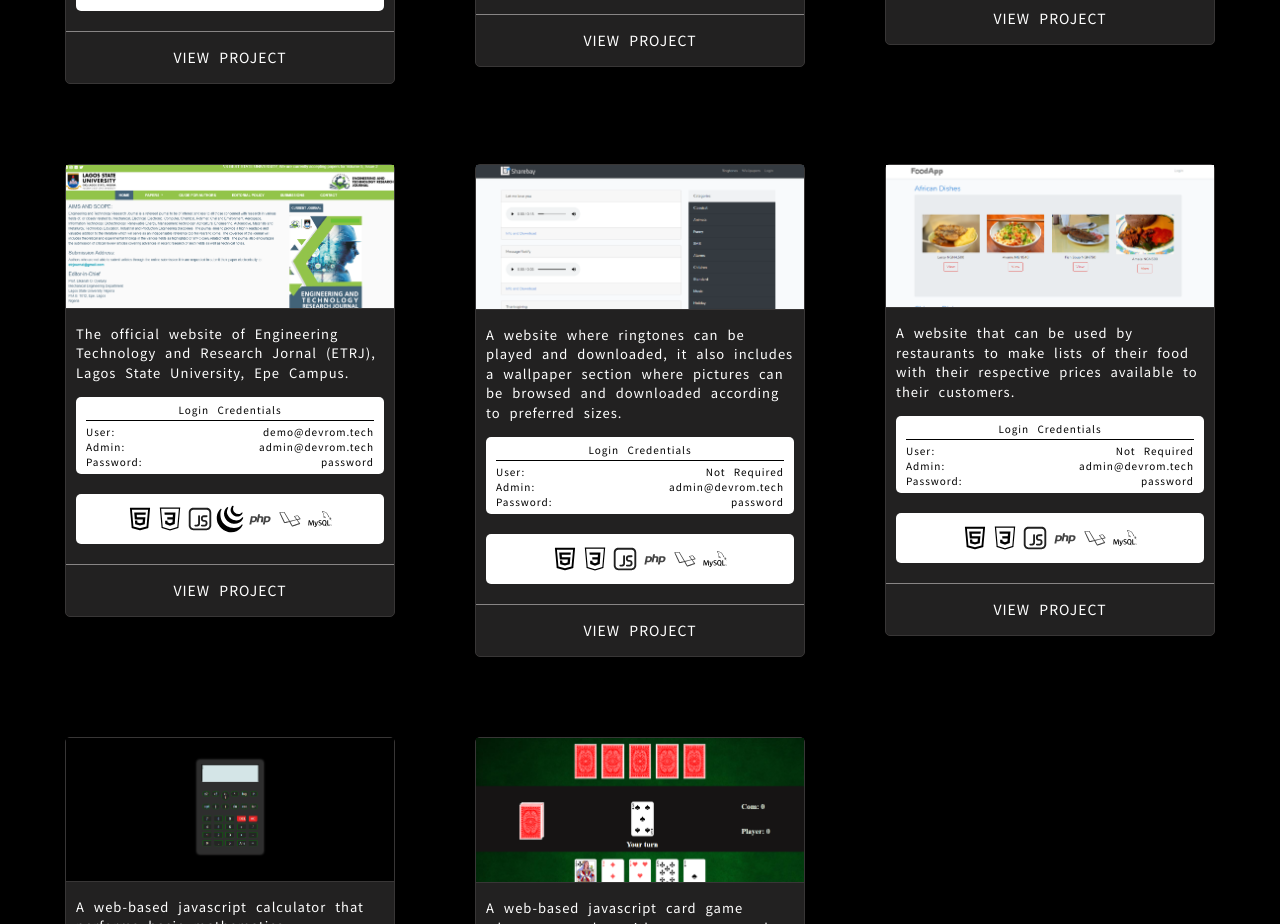
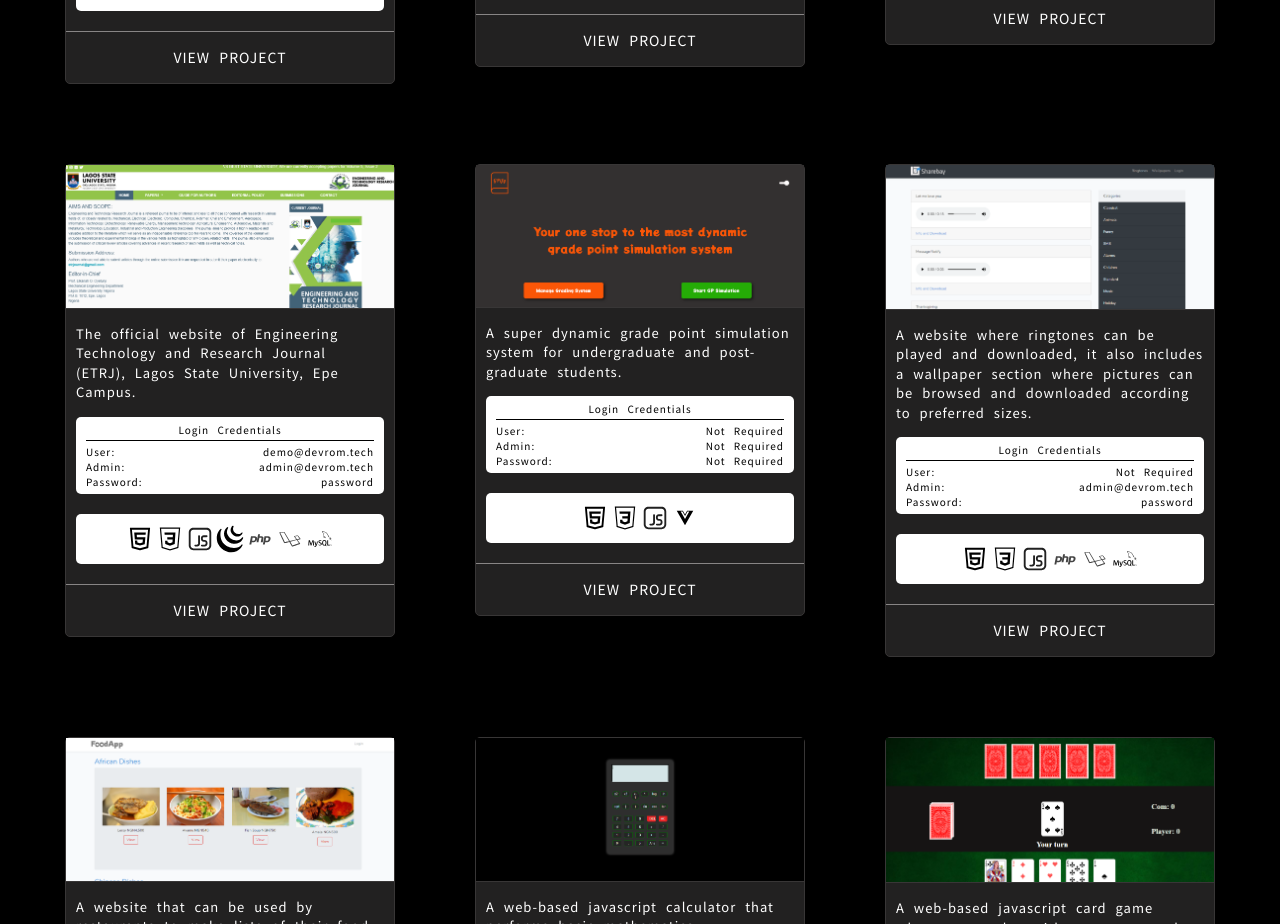
Before and after one commit to MoshoodRafiu/portfolio, a Vue app: page / in a window 1280 px wide. Shown: the part 2220-3144 px from the top of the page. Built offline with nearby package versions, Linux system fonts and the light colour scheme; a web font is replaced by a local one; what vue-particles would draw is missing.

Commit message:
Add gpify

```diff
--- a/src/components/Projects.vue
+++ b/src/components/Projects.vue
@@ -137,7 +137,7 @@
                                         <img src="../assets/projects/etrj.png" alt="">
                                     </div>
                                     <div class="project--body">
-                                        The official website of Engineering Technology and Research Jornal (ETRJ), Lagos State University, Epe Campus.
+                                        The official website of Engineering Technology and Research Journal (ETRJ), Lagos State University, Epe Campus.
                                     </div>
                                     <div class="project--credentials">
                                         <div class="project--credentials-title">
@@ -168,6 +168,44 @@
                                         <img src="../assets/techs/mysql.svg" class="project--footer-tech" alt="mysql">
                                     </div>
                                     <div class="project--view" @click="goToSite('https://etrj.com.ng')">
+                                        <a href="#">View Project</a>
+                                    </div>
+                                </div>
+                            </div>
+                            <div class="col-lg-4 col-md-6">
+                                <div class="project--container">
+                                    <div class="project--header" @click="goToSite('https://devrom-gpify.netlify.app')">
+                                        <img src="../assets/projects/gpify.png" alt="">
+                                    </div>
+                                    <div class="project--body">
+                                        A super dynamic grade point simulation system for undergraduate and post-graduate students.
+                                    </div>
+                                    <div class="project--credentials">
+                                        <div class="project--credentials-title">
+                                            Login Credentials
+                                        </div>
+                                        <div class="project--credentials-body">
+                                            <div class="project--credentials-info">
+                                                <div>User:</div>
+                                                <div>Not Required</div>
+                                            </div>
+                                            <div class="project--credentials-info">
+                                                 <div>Admin:</div>
+                                                <div>Not Required</div>
+                                            </div>
+                                            <div class="project--credentials-info">
+                                                 <div>Password:</div>
+                                                <div>Not Required</div>
+                                            </div>
+                                        </div>
+                                    </div>
+                                    <div class="project--footer">
+                                        <img src="../assets/techs/html.svg" class="project--footer-tech" alt="html">
+                                        <img src="../assets/techs/css.svg" class="project--footer-tech" alt="css">
+                                        <img src="../assets/techs/javascript.svg" class="project--footer-tech" alt="js">
+                                        <img src="../assets/techs/vue.svg" class="project--footer-tech" alt="vue">
+                                    </div>
+                                    <div class="project--view" @click="goToSite('https://devrom-gpify.netlify.app')">
                                         <a href="#">View Project</a>
                                     </div>
                                 </div>
```
Also changed, not shown: src/assets/projects/gpify.png (added).
